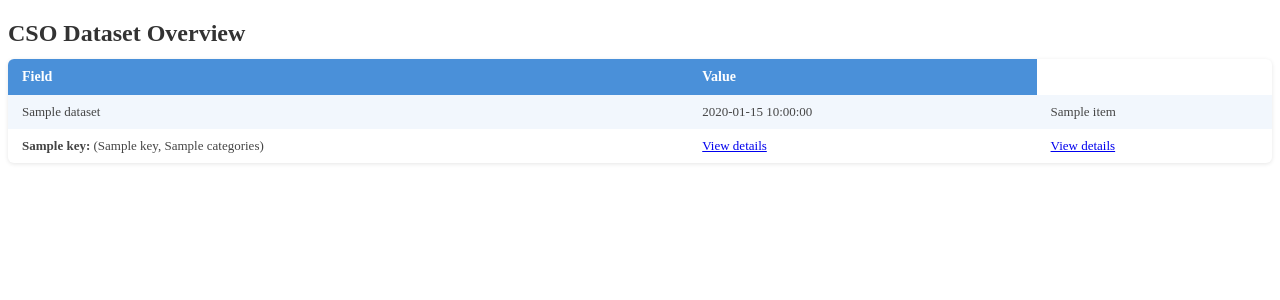
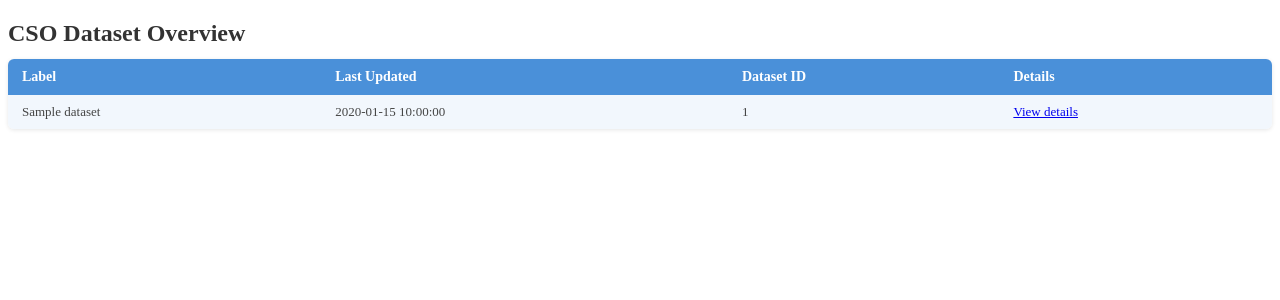
Before and after one commit to FaolanH/WSAA-coursework, a Flask app: template project/templates/index.html in a window 1280 px wide. Shown: the top 300 px of the page. Run offline with Flask 3, Linux system fonts and the light colour scheme; the template is opened without the code that fills it: most values are stand-ins (such as "Sample title", 1, 10 or a date in 2020).

Commit message:
making it more lightweight

```diff
--- a/project/cso_data.py
+++ b/project/cso_data.py
@@ -20,17 +20,6 @@ def get_categories(dataset_id):
         meta = r.json()
     except:
         return {}
-
-    dims = meta.get("dimension", {})
-    categories = {}
-
-    for dim_key, dim_data in dims.items():
-        label = dim_data.get("label", dim_key)
-        cat_labels = list(dim_data.get("category", {}).get("label", {}).values())
-        categories[label] = cat_labels
-
-    return categories
-
 
 @app.route('/')
 def index():
@@ -65,12 +54,10 @@ def index():
 
         dataset_id = item.get("id")[0] if isinstance(item.get("id"), list) else item.get("id")
 
-        categories = get_categories(dataset_id)
-
         datasets.append({
             "label": item.get("label"),
             "updated": formatted_date,
-            "id": dataset_id,
+            "id": dataset_id
         })
 
     datasets.sort(key=lambda x: x["updated"], reverse=True)
--- a/project/templates/index.html
+++ b/project/templates/index.html
@@ -12,8 +12,10 @@
 <table>
     <thead>
         <tr>
-            <th>Field</th>
-            <th>Value</th>
+            <th>Label</th>
+            <th>Last Updated</th>
+            <th>Dataset ID</th>
+            <th>Details</th>
         </tr>
     </thead>
 
@@ -22,22 +24,12 @@
         <tr class="{{ 'even' if loop.index0 % 2 == 0 else 'odd' }}">
             <td>{{ d.label }}</td>
             <td>{{ d.updated }}</td>
-        <td>
-            {% for item in d.id %}
-                {{ item }}{% if not loop.last %}, {% endif %}
-            {% endfor %}
-        </td>
+            <td>{{ d.id }}</td>
+            <td><a href="/dataset/{{ d.id }}">View details</a></td>
         </tr>
         {% endfor %}
     </tbody>
+</table>
 
-<td>
-    {% for key, values in d.categories.items() %}
-        <strong>{{ key }}:</strong> {{ values|join(', ') }}<br>
-    {% endfor %}
-</td>
-<td>
-    <a href="/dataset/{{ d.id }}">View details</a>
-</td>
-
-<td><a href="/dataset/{{ d.id }}">View details</a></td>
+</body>
+</html>
```
Lines whose indentation alone changed are shown as unchanged.
